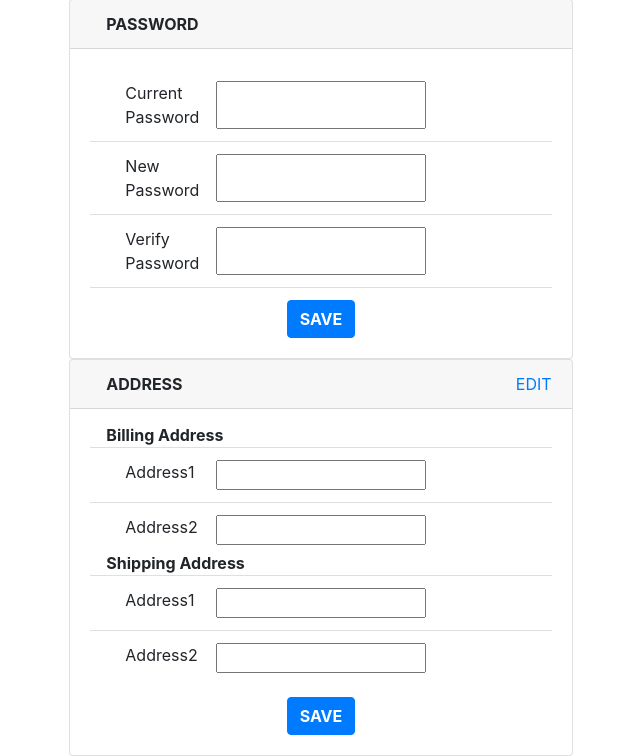
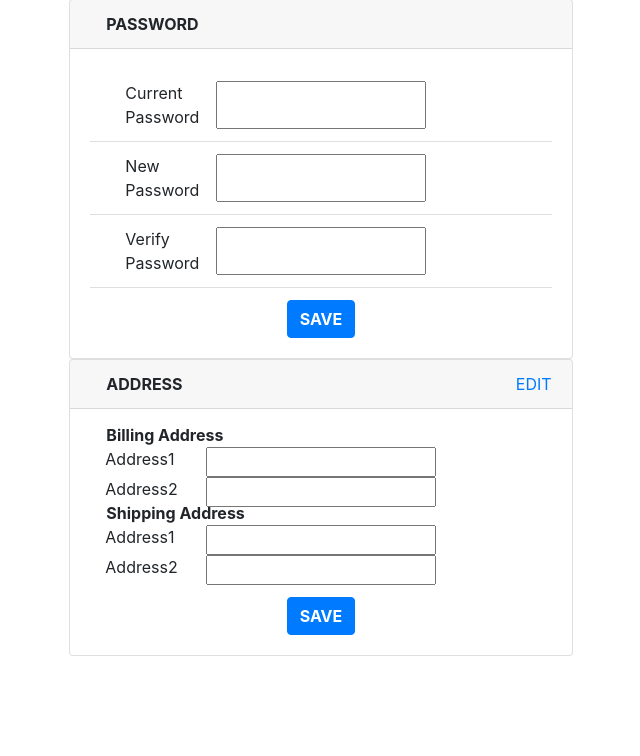
Before and after one commit to denricklaborada/SECPROG-MP, a Django app: page /uacct/ in a window 1280 px wide. Shown: the part 597-1353 px from the top of the page, without its empty margins (319-959 px from the left). After the commit the page ends 1253 px from the top, so only its background shows below. Run offline with Django 3.2, Linux system fonts and the light colour scheme; some libraries are stand-ins or nearby versions.

Commit message:
Update uacct.html

```diff
--- a/aionwristwatches/ecommerce/templates/ecommerce/uacct.html
+++ b/aionwristwatches/ecommerce/templates/ecommerce/uacct.html
@@ -88,11 +88,11 @@
             <div class = "card-body">
                 <div class = "card-subtitle"> <strong class="p-3"> Billing Address </strong>
                 <ul class="list-group list-group-flush">
-                    <li  class="list-group-item d-inline-flex ">
+                    <li  class=" d-inline-flex ">
                         <div class="col-3">Address1</div>
                         <input class="col-6" type="text" value="{{user.fname}}"/>
                     </li>
-                    <li  class="list-group-item d-inline-flex ">
+                    <li  class=" d-inline-flex ">
                         <div class="col-3">Address2</div>
                         <input class="col-6" type="text" value="{{user.mname}}"/>
                     </li>
@@ -100,11 +100,11 @@
                 </div>
                 <div class = "card-subtitle"> <strong class="p-3"> Shipping Address </strong>
                 <ul class="list-group list-group-flush">
-                    <li  class="list-group-item d-inline-flex ">
+                    <li  class=" d-inline-flex ">
                         <div class="col-3">Address1</div>
                         <input class="col-6" type="text" value="{{user.fname}}"/>
                     </li>
-                    <li  class="list-group-item d-inline-flex ">
+                    <li  class="d-inline-flex ">
                         <div class="col-3">Address2</div>
                         <input class="col-6" type="text" value="{{user.mname}}"/>
                     </li>
```
